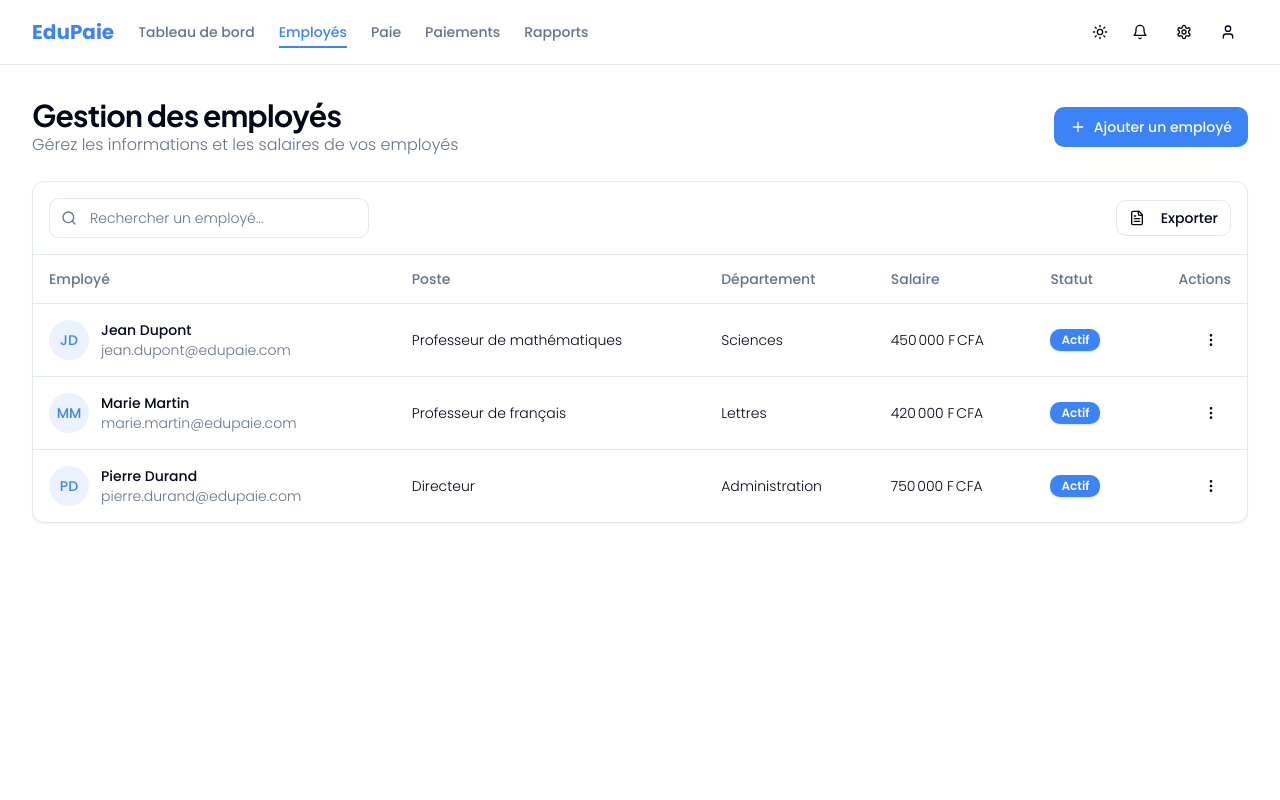
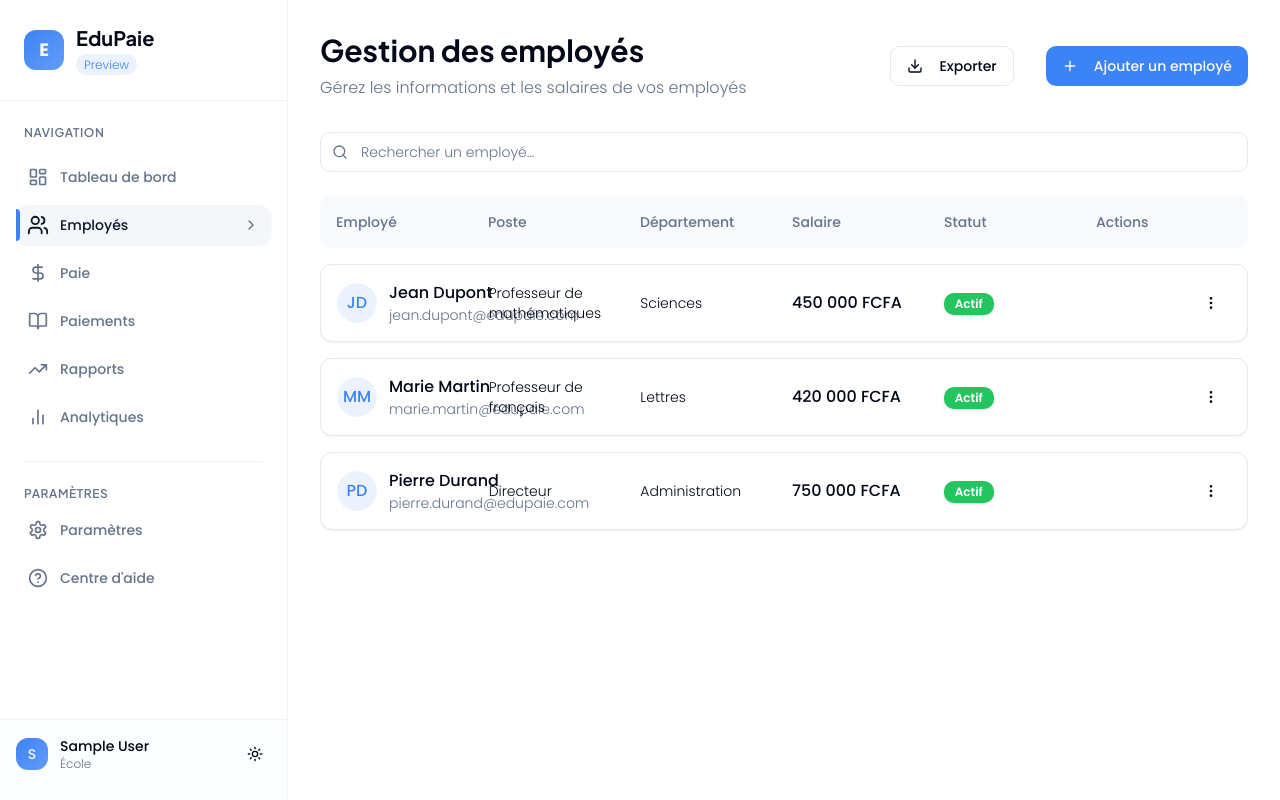
Before and after one commit to ltstode/edupaie, a React (Vite) app: page /employees in a window 1280 px wide. Built offline with nearby package versions, Linux system fonts and the light colour scheme; sample sign-in values are in the browser's storage.

Commit message:
Refactor: Apply new navigation and design
Adapt the navigation and overall design to match the provided example, ensuring a premium, simple, and functional user experience across the application.

```diff
--- a/src/components/Sidebar.tsx
+++ b/src/components/Sidebar.tsx
@@ -1,9 +1,9 @@
 
 import { Link, useLocation } from "react-router-dom";
 import {
-  Home, DollarSign, Users, BookOpen, TrendingUp,
+  LayoutDashboard, DollarSign, Users, BookOpen, TrendingUp,
   BarChart2, Settings, HelpCircle, ChevronRight,
-  Building2, User
+  User
 } from "lucide-react";
 import { cn } from "@/lib/utils";
 import { useAuth } from "../contexts/AuthContext";
@@ -18,7 +18,7 @@ export function Sidebar() {
   };
 
   const mainNavItems = [
-    { href: "/dashboard", icon: Home, label: "Tableau de bord", primary: true },
+    { href: "/dashboard", icon: LayoutDashboard, label: "Tableau de bord", primary: true },
     { href: "/employees", icon: Users, label: "Employés" },
     { href: "/payroll", icon: DollarSign, label: "Paie" },
     { href: "/payments", icon: BookOpen, label: "Paiements" },
@@ -32,7 +32,7 @@ export function Sidebar() {
   ];
 
   return (
-    <aside className="w-72 h-screen bg-gradient-to-b from-background to-muted/20 border-r border-border/50 fixed left-0 top-0 z-30 flex flex-col backdrop-blur-sm">
+    <aside className="w-72 h-screen bg-card border-r border-border/50 fixed left-0 top-0 z-30 flex flex-col">
       {/* Header */}
       <div className="p-6 border-b border-border/50">
         <Link to="/dashboard" className="flex items-center gap-3 group">
--- /dev/null
+++ b/src/components/layout/PageLayout.tsx
@@ -0,0 +1,46 @@
+
+import { ReactNode } from "react";
+import { Sidebar } from "../Sidebar";
+
+interface PageLayoutProps {
+  children: ReactNode;
+  title?: string;
+  subtitle?: string;
+  action?: ReactNode;
+}
+
+export function PageLayout({ children, title, subtitle, action }: PageLayoutProps) {
+  return (
+    <div className="min-h-screen bg-background flex w-full">
+      <Sidebar />
+
+      <main className="flex-1 ml-72 p-8">
+        <div className="max-w-7xl mx-auto space-y-8">
+          {(title || subtitle || action) && (
+            <div className="flex items-center justify-between">
+              <div>
+                {title && (
+                  <h1 className="text-3xl font-bold text-foreground mb-2">
+                    {title}
+                  </h1>
+                )}
+                {subtitle && (
+                  <p className="text-muted-foreground">
+                    {subtitle}
+                  </p>
+                )}
+              </div>
+              {action && (
+                <div className="flex items-center gap-4">
+                  {action}
+                </div>
+              )}
+            </div>
+          )}
+
+          {children}
+        </div>
+      </main>
+    </div>
+  );
+}
--- a/src/pages/Dashboard.tsx
+++ b/src/pages/Dashboard.tsx
@@ -9,7 +9,7 @@ import { PerformanceChart } from "../components/dashboard/PerformanceChart";
 
 const Dashboard = () => {
   return (
-    <div className="min-h-screen bg-gray-900 flex">
+    <div className="min-h-screen bg-background flex w-full">
       <Sidebar />
 
       <main className="flex-1 ml-72 p-8">
--- a/src/pages/employees/EmployeesList.tsx
+++ b/src/pages/employees/EmployeesList.tsx
@@ -1,287 +1,173 @@
 
 import { useState } from "react";
 import { Link } from "react-router-dom";
-import {
-  Table,
-  TableBody,
-  TableCell,
-  TableHead,
-  TableHeader,
-  TableRow
-} from "@/components/ui/table";
+import { PageLayout } from "../../components/layout/PageLayout";
 import { Button } from "@/components/ui/button";
 import { Input } from "@/components/ui/input";
+import { Badge } from "@/components/ui/badge";
+import { Card, CardContent, CardHeader, CardTitle } from "@/components/ui/card";
+import { Avatar, AvatarFallback, AvatarImage } from "@/components/ui/avatar";
+import { Plus, Search, Download, MoreVertical } from "lucide-react";
 import {
   DropdownMenu,
   DropdownMenuContent,
   DropdownMenuItem,
-  DropdownMenuTrigger
+  DropdownMenuTrigger,
 } from "@/components/ui/dropdown-menu";
-import {
-  Dialog,
-  DialogContent,
-  DialogDescription,
-  DialogFooter,
-  DialogHeader,
-  DialogTitle
-} from "@/components/ui/dialog";
-import {
-  Pagination,
-  PaginationContent,
-  PaginationItem,
-  PaginationLink,
-  PaginationNext,
-  PaginationPrevious
-} from "@/components/ui/pagination";
-import { Badge } from "@/components/ui/badge";
-import { Skeleton } from "@/components/ui/skeleton";
-import { Plus, Search, MoreVertical, Pencil, Trash2, FileText } from "lucide-react";
-import { useEmployees, Employee } from "../../contexts/EmployeeContext";
-import { Navbar } from "../../components/Navbar";
+
+const mockEmployees = [
+  {
+    id: "1",
+    name: "Jean Dupont",
+    email: "jean.dupont@edupaie.com",
+    position: "Professeur de mathématiques",
+    department: "Sciences",
+    salary: "450 000 FCFA",
+    status: "Actif",
+    avatar: "",
+    initials: "JD"
+  },
+  {
+    id: "2",
+    name: "Marie Martin",
+    email: "marie.martin@edupaie.com",
+    position: "Professeur de français",
+    department: "Lettres",
+    salary: "420 000 FCFA",
+    status: "Actif",
+    avatar: "",
+    initials: "MM"
+  },
+  {
+    id: "3",
+    name: "Pierre Durand",
+    email: "pierre.durand@edupaie.com",
+    position: "Directeur",
+    department: "Administration",
+    salary: "750 000 FCFA",
+    status: "Actif",
+    avatar: "",
+    initials: "PD"
+  }
+];
 
 const EmployeesList = () => {
-  const { employees, isLoading, deleteEmployee } = useEmployees();
   const [searchTerm, setSearchTerm] = useState("");
-  const [deleteDialogOpen, setDeleteDialogOpen] = useState(false);
-  const [employeeToDelete, setEmployeeToDelete] = useState<string | null>(null);
 
-  // Pagination
-  const [currentPage, setCurrentPage] = useState(1);
-  const employeesPerPage = 10;
-
-  const handleDeleteClick = (id: string) => {
-    setEmployeeToDelete(id);
-    setDeleteDialogOpen(true);
-  };
-
-  const confirmDelete = () => {
-    if (employeeToDelete) {
-      deleteEmployee(employeeToDelete);
-      setDeleteDialogOpen(false);
-      setEmployeeToDelete(null);
-    }
-  };
-
-  // Filtrer les employés
-  const filteredEmployees = employees.filter(employee =>
-    employee.firstName.toLowerCase().includes(searchTerm.toLowerCase()) ||
-    employee.lastName.toLowerCase().includes(searchTerm.toLowerCase()) ||
+  const filteredEmployees = mockEmployees.filter(employee =>
+    employee.name.toLowerCase().includes(searchTerm.toLowerCase()) ||
     employee.email.toLowerCase().includes(searchTerm.toLowerCase()) ||
-    employee.position.toLowerCase().includes(searchTerm.toLowerCase()) ||
-    employee.department.toLowerCase().includes(searchTerm.toLowerCase())
+    employee.position.toLowerCase().includes(searchTerm.toLowerCase())
   );
 
-  // Pagination des employés
-  const indexOfLastEmployee = currentPage * employeesPerPage;
-  const indexOfFirstEmployee = indexOfLastEmployee - employeesPerPage;
-  const currentEmployees = filteredEmployees.slice(
-    indexOfFirstEmployee,
-    indexOfLastEmployee
+  const headerAction = (
+    <>
+      <Button variant="outline" className="mr-4">
+        <Download className="h-4 w-4 mr-2" />
+        Exporter
+      </Button>
+      <Button asChild>
+        <Link to="/employees/new">
+          <Plus className="h-4 w-4 mr-2" />
+          Ajouter un employé
+        </Link>
+      </Button>
+    </>
   );
-  const totalPages = Math.ceil(filteredEmployees.length / employeesPerPage);
-
-  // Formatage du salaire
-  const formatSalary = (salary: number) => {
-    return new Intl.NumberFormat('fr-FR', {
-      style: 'currency',
-      currency: 'XOF',
-      maximumFractionDigits: 0
-    }).format(salary);
-  };
 
   return (
-    <div className="min-h-screen flex flex-col">
-      <Navbar />
-      <div className="container py-8 flex-1">
-        <div className="flex flex-col sm:flex-row justify-between items-start sm:items-center mb-6">
+    <PageLayout
+      title="Gestion des employés"
+      subtitle="Gérez les informations et les salaires de vos employés"
+      action={headerAction}
+    >
+      <div className="space-y-6">
+        {/* Barre de recherche */}
+        <div className="relative">
+          <Search className="absolute left-3 top-1/2 transform -translate-y-1/2 text-muted-foreground h-4 w-4" />
+          <Input
+            placeholder="Rechercher un employé..."
+            value={searchTerm}
+            onChange={(e) => setSearchTerm(e.target.value)}
+            className="pl-10"
+          />
+        </div>
+
+        {/* Liste des employés */}
+        <div className="grid gap-4">
+          {/* En-tête du tableau */}
+          <div className="grid grid-cols-6 gap-4 p-4 bg-muted/50 rounded-lg font-medium text-sm text-muted-foreground">
+            <div>Employé</div>
+            <div>Poste</div>
+            <div>Département</div>
+            <div>Salaire</div>
+            <div>Statut</div>
+            <div>Actions</div>
+          </div>
+
+          {/* Lignes des employés */}
+          {filteredEmployees.map((employee) => (
+            <Card key={employee.id} className="transition-all hover:shadow-md">
+              <CardContent className="p-4">
+                <div className="grid grid-cols-6 gap-4 items-center">
+                  <div className="flex items-center gap-3">
+                    <Avatar className="h-10 w-10">
+                      <AvatarImage src={employee.avatar} />
+                      <AvatarFallback className="bg-primary/10 text-primary font-medium">
+                        {employee.initials}
+                      </AvatarFallback>
+                    </Avatar>
                     <div>
-            <h1 className="text-3xl font-bold tracking-tight">Gestion des employés</h1>
-            <p className="text-muted-foreground">
-              Gérez les informations et les salaires de vos employés
-            </p>
-          </div>
-          <div className="mt-4 sm:mt-0">
-            <Link to="/employees/new">
-              <Button className="flex items-center gap-2">
-                <Plus className="size-4" />
-                Ajouter un employé
-              </Button>
-            </Link>
+                      <div className="font-medium">{employee.name}</div>
+                      <div className="text-sm text-muted-foreground">{employee.email}</div>
                     </div>
                   </div>
 
-        <div className="rounded-lg border bg-card text-card-foreground shadow-sm">
-          <div className="p-4 flex flex-col sm:flex-row gap-4 items-center justify-between border-b">
-            <div className="relative w-full sm:w-80">
-              <Search className="absolute left-3 top-3 h-4 w-4 text-muted-foreground" />
-              <Input
-                placeholder="Rechercher un employé..."
-                className="pl-10"
-                value={searchTerm}
-                onChange={(e) => setSearchTerm(e.target.value)}
-              />
-            </div>
-            <div className="flex items-center gap-2 w-full sm:w-auto justify-end">
-              <Button variant="outline" size="sm">
-                <FileText className="h-4 w-4 mr-2" />
-                Exporter
-              </Button>
-            </div>
+                  <div className="text-sm">{employee.position}</div>
+
+                  <div className="text-sm">{employee.department}</div>
+
+                  <div className="font-medium">{employee.salary}</div>
+
+                  <div>
+                    <Badge variant="success" className="text-xs">
+                      {employee.status}
+                    </Badge>
                   </div>
 
-          <div className="overflow-x-auto">
-            <Table>
-              <TableHeader>
-                <TableRow>
-                  <TableHead>Employé</TableHead>
-                  <TableHead>Poste</TableHead>
-                  <TableHead>Département</TableHead>
-                  <TableHead>Salaire</TableHead>
-                  <TableHead>Statut</TableHead>
-                  <TableHead className="text-right">Actions</TableHead>
-                </TableRow>
-              </TableHeader>
-              <TableBody>
-                {isLoading ? (
-                  Array.from({ length: 5 }).map((_, index) => (
-                    <TableRow key={index}>
-                      <TableCell>
-                        <div className="flex items-center gap-3">
-                          <Skeleton className="h-10 w-10 rounded-full" />
-                          <div className="space-y-1">
-                            <Skeleton className="h-4 w-24" />
-                            <Skeleton className="h-3 w-32" />
-                          </div>
-                        </div>
-                      </TableCell>
-                      <TableCell><Skeleton className="h-4 w-32" /></TableCell>
-                      <TableCell><Skeleton className="h-4 w-24" /></TableCell>
-                      <TableCell><Skeleton className="h-4 w-20" /></TableCell>
-                      <TableCell><Skeleton className="h-5 w-16 rounded-full" /></TableCell>
-                      <TableCell className="text-right"><Skeleton className="h-9 w-9 rounded-md ml-auto" /></TableCell>
-                    </TableRow>
-                  ))
-                ) : currentEmployees.length > 0 ? (
-                  currentEmployees.map((employee) => (
-                    <TableRow key={employee.id}>
-                      <TableCell>
-                        <div className="flex items-center gap-3">
-                          <div className="h-10 w-10 rounded-full bg-primary/10 flex items-center justify-center text-primary font-medium">
-                            {employee.firstName[0]}{employee.lastName[0]}
-                          </div>
-                          <div>
-                            <div className="font-medium">{employee.firstName} {employee.lastName}</div>
-                            <div className="text-sm text-muted-foreground">{employee.email}</div>
-                          </div>
-                        </div>
-                      </TableCell>
-                      <TableCell>{employee.position}</TableCell>
-                      <TableCell>{employee.department}</TableCell>
-                      <TableCell>{formatSalary(employee.salary)}</TableCell>
-                      <TableCell>
-                        <Badge variant={employee.status === "active" ? "default" : "secondary"}>
-                          {employee.status === "active" ? "Actif" : "Inactif"}
-                        </Badge>
-                      </TableCell>
-                      <TableCell className="text-right">
+                  <div className="flex justify-end">
                     <DropdownMenu>
                       <DropdownMenuTrigger asChild>
-                            <Button variant="ghost" size="icon">
+                        <Button variant="ghost" size="sm">
                           <MoreVertical className="h-4 w-4" />
-                              <span className="sr-only">Options</span>
                         </Button>
                       </DropdownMenuTrigger>
                       <DropdownMenuContent align="end">
                         <DropdownMenuItem asChild>
                           <Link to={`/employees/${employee.id}`}>
-                                <FileText className="mr-2 h-4 w-4" />
-                                Voir les détails
+                            Voir le profil
                           </Link>
                         </DropdownMenuItem>
                         <DropdownMenuItem asChild>
                           <Link to={`/employees/edit/${employee.id}`}>
-                                <Pencil className="mr-2 h-4 w-4" />
                             Modifier
                           </Link>
                         </DropdownMenuItem>
-                            <DropdownMenuItem
-                              className="text-destructive"
-                              onClick={() => handleDeleteClick(employee.id)}
-                            >
-                              <Trash2 className="mr-2 h-4 w-4" />
-                              Supprimer
+                        <DropdownMenuItem asChild>
+                          <Link to={`/employees/${employee.id}/contract`}>
+                            Contrat
+                          </Link>
                         </DropdownMenuItem>
                       </DropdownMenuContent>
                     </DropdownMenu>
-                      </TableCell>
-                    </TableRow>
-                  ))
-                ) : (
-                  <TableRow>
-                    <TableCell colSpan={6} className="h-24 text-center">
-                      Aucun employé trouvé.
-                    </TableCell>
-                  </TableRow>
-                )}
-              </TableBody>
-            </Table>
-          </div>
-
-          {totalPages > 1 && (
-            <div className="p-4 border-t">
-              <Pagination>
-                <PaginationContent>
-                  <PaginationItem>
-                    <PaginationPrevious
-                      onClick={() => setCurrentPage(prev => Math.max(prev - 1, 1))}
-                      className={currentPage === 1 ? "pointer-events-none opacity-50" : ""}
-                    />
-                  </PaginationItem>
-
-                  {Array.from({ length: totalPages }).map((_, i) => (
-                    <PaginationItem key={i}>
-                      <PaginationLink
-                        isActive={currentPage === i + 1}
-                        onClick={() => setCurrentPage(i + 1)}
-                      >
-                        {i + 1}
-                      </PaginationLink>
-                    </PaginationItem>
-                  ))}
-
-                  <PaginationItem>
-                    <PaginationNext
-                      onClick={() => setCurrentPage(prev => Math.min(prev + 1, totalPages))}
-                      className={currentPage === totalPages ? "pointer-events-none opacity-50" : ""}
-                    />
-                  </PaginationItem>
-                </PaginationContent>
-              </Pagination>
-            </div>
-          )}
                   </div>
                 </div>
-
-      {/* Dialogue de confirmation de suppression */}
-      <Dialog open={deleteDialogOpen} onOpenChange={setDeleteDialogOpen}>
-        <DialogContent>
-          <DialogHeader>
-            <DialogTitle>Confirmer la suppression</DialogTitle>
-            <DialogDescription>
-              Êtes-vous sûr de vouloir supprimer cet employé ? Cette action ne peut pas être annulée.
-            </DialogDescription>
-          </DialogHeader>
-          <DialogFooter>
-            <Button variant="outline" onClick={() => setDeleteDialogOpen(false)}>
-              Annuler
-            </Button>
-            <Button variant="destructive" onClick={confirmDelete}>
-              Supprimer
-            </Button>
-          </DialogFooter>
-        </DialogContent>
-      </Dialog>
+              </CardContent>
+            </Card>
+          ))}
         </div>
+      </div>
+    </PageLayout>
   );
 };
 
```
Also changed, not shown: src/components/dashboard/DashboardHeader.tsx (+5 -5 lines). Lines whose indentation alone changed are shown as unchanged.
